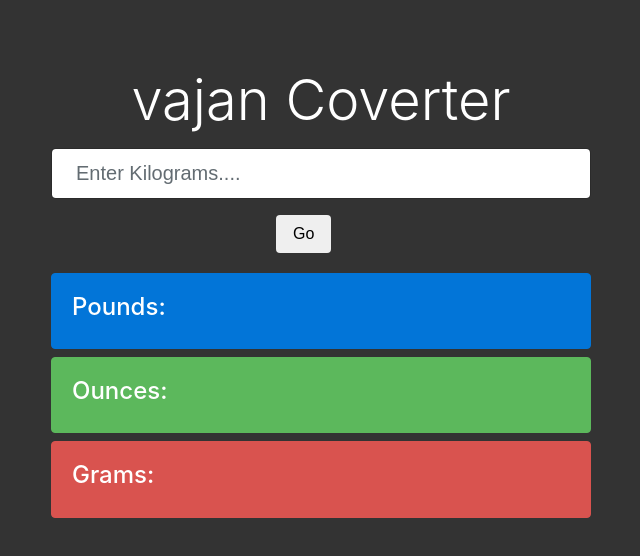
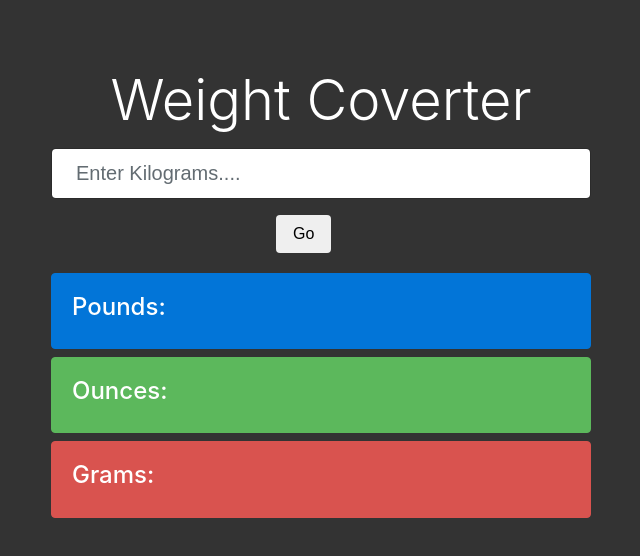
Before and after one commit to kalyanigade-com/DevOps_project, a plain HTML site: page index.html in a window 1280 px wide. Shown: the whole page, without its empty margins (319-959 px from the left). Drawn offline with nearby package versions, Linux system fonts and the light colour scheme.

Commit message:
Update index.html

```diff
--- a/index.html
+++ b/index.html
@@ -27,7 +27,7 @@ integrity="sha384-rwoIResjU2yc3z8GV/NPeZWAv56rSmLldC3R/AZzGRnGxQQKnKkoFVhFQhNUwE
   <div class="container">
     <div class="row">
       <div class="col-md-6 offset-md-3">
-        <h1 class="display-4 text-center mb-3"> vajan Coverter</h1>
+        <h1 class="display-4 text-center mb-3"> Weight Coverter</h1>
         <form>
           <div class="form-group">
             <input id="kgInput" type="number"
```
